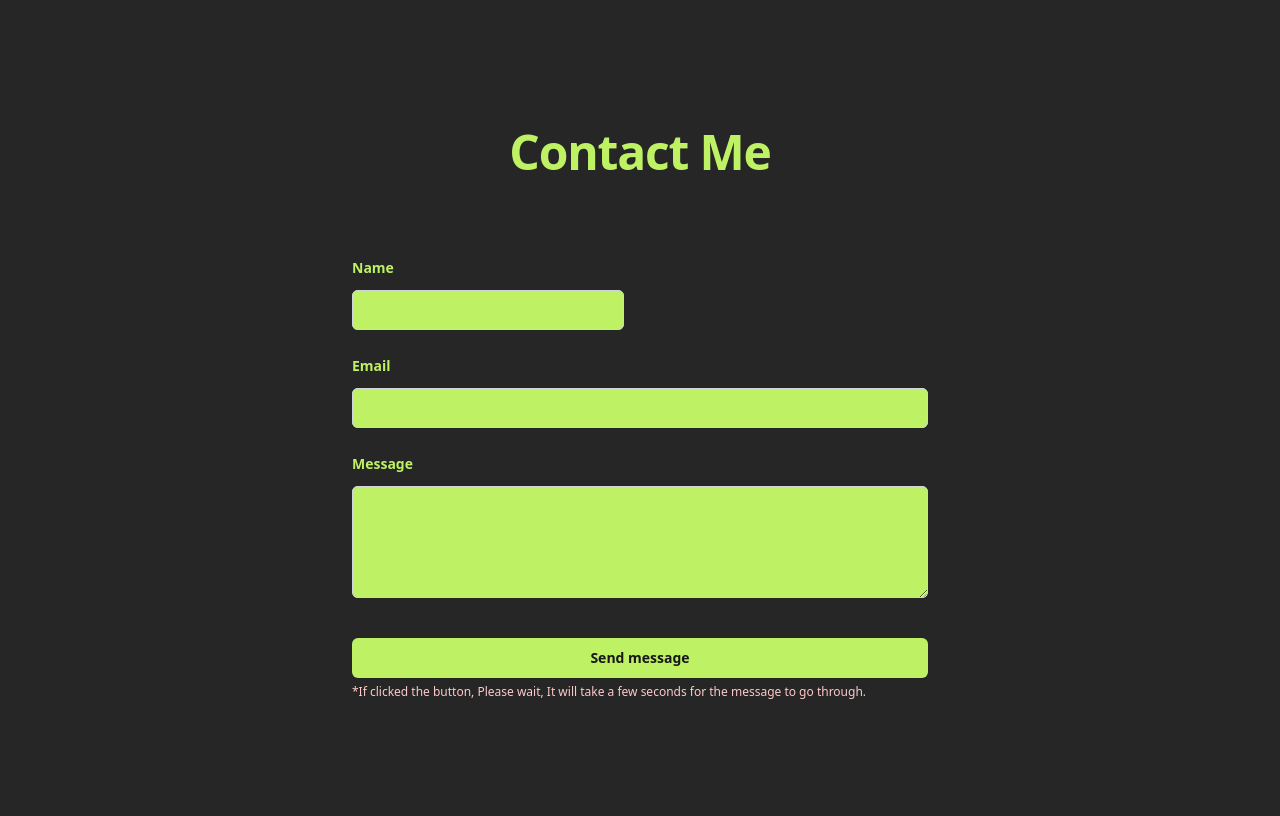
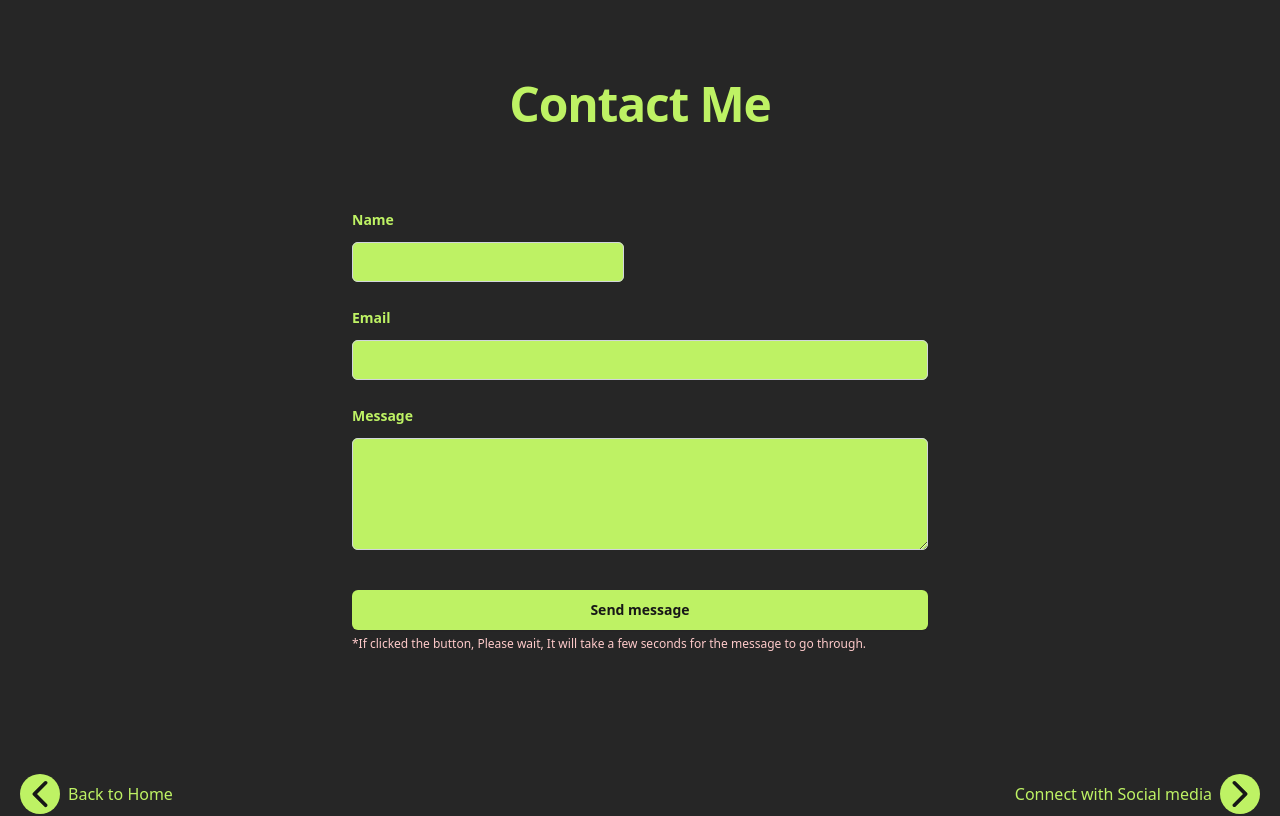
Before and after one commit to Pad-coder/portfolio, a React (Vite) app: page /contact in a window 1280 px wide. Shown: the top 816 px of the page. Built offline with nearby package versions, Linux system fonts and the light colour scheme.

Commit message:
contact page ui changed

```diff
--- a/src/pages/Contact.jsx
+++ b/src/pages/Contact.jsx
@@ -35,7 +35,7 @@
   }
   return <>
 
-    <div className="px-6 py-24 sm:py-32 lg:px-8">
+    <div className="px-6 py-24 sm:py-20 lg:px-8">
       <div
         className="absolute inset-x-0 top-[-10rem] -z-10 transform-gpu overflow-hidden blur-3xl sm:top-[-20rem]"
       >
```
